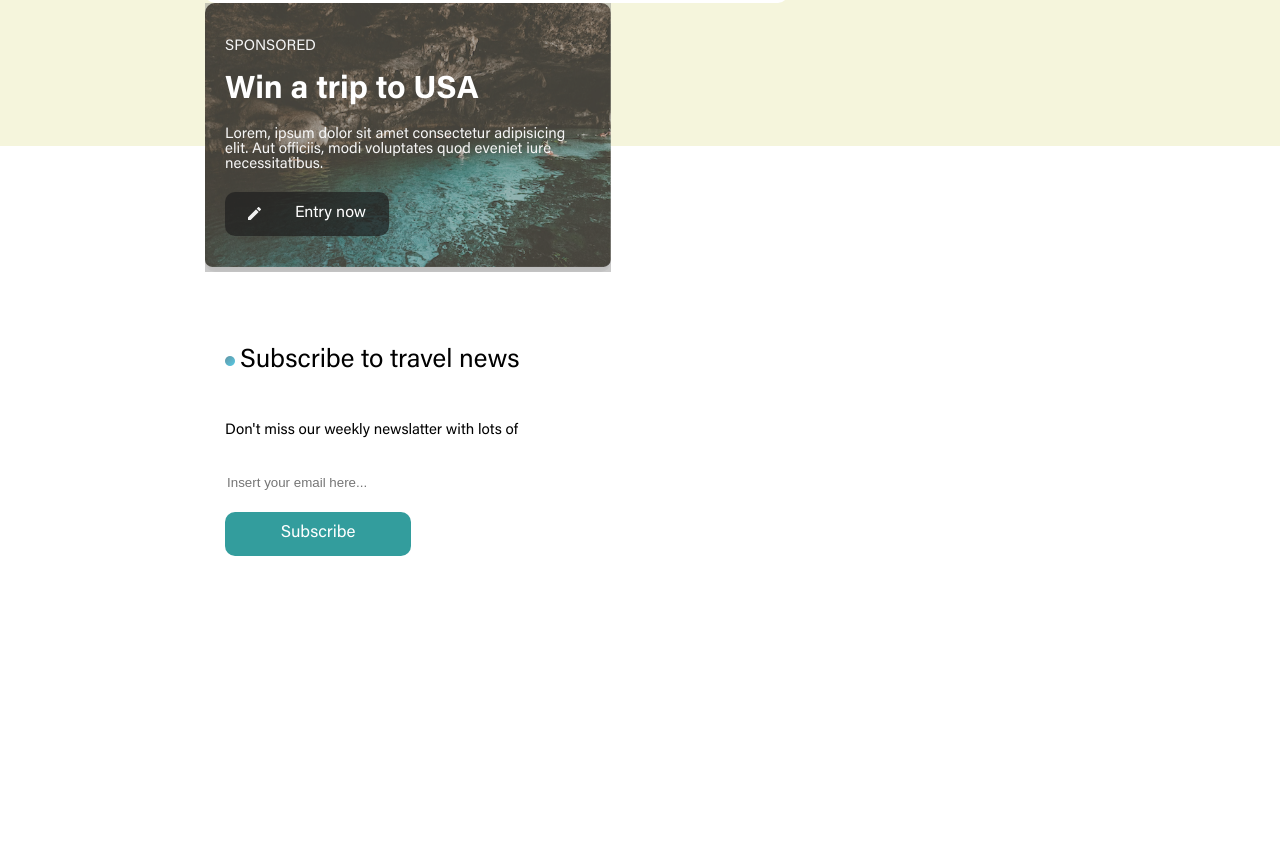
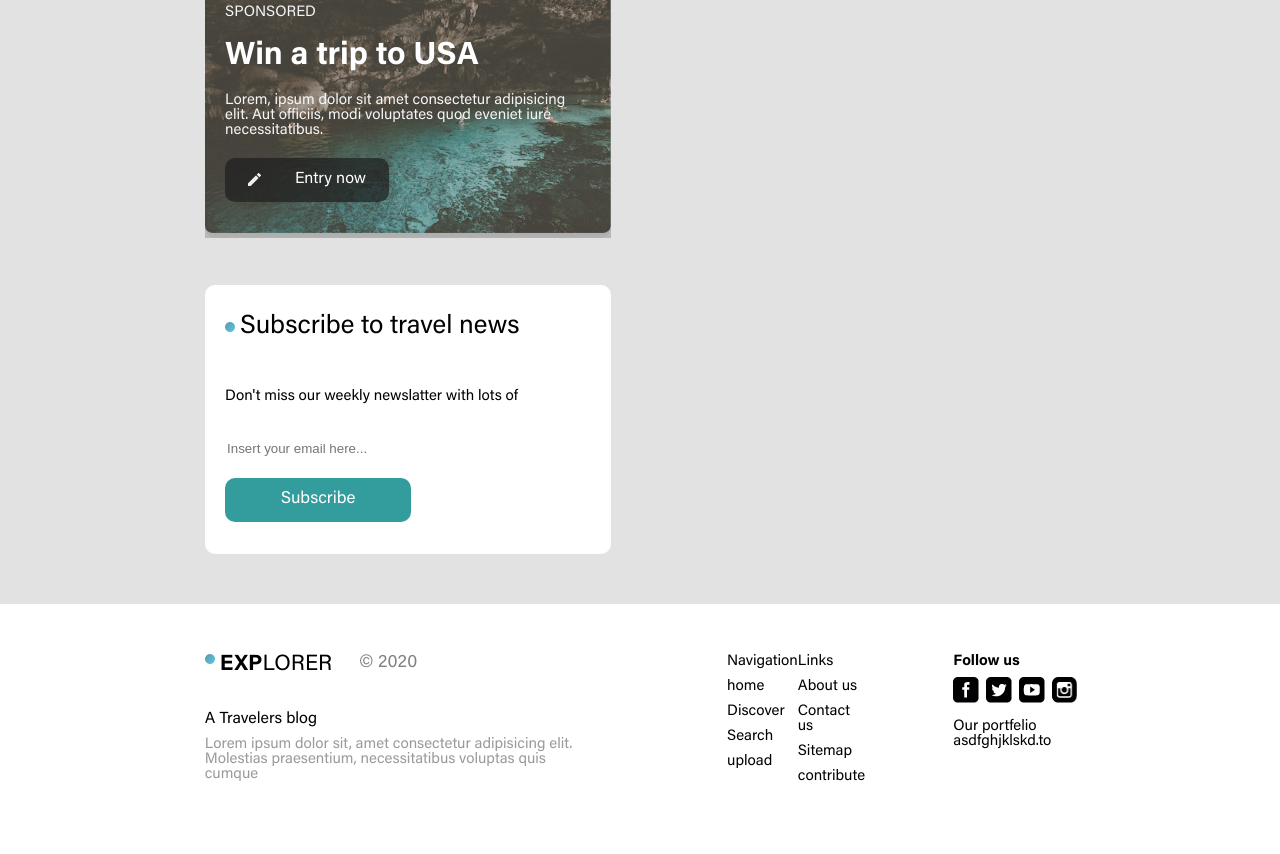
Before and after one commit to MTchkadua/final-project-html-css, a plain HTML site: page home page/index.html in a window 1280 px wide. Shown: the part 1014-1868 px from the top of the page. Before the commit the page ends 1602 px from the top, so only its background shows below. Drawn offline with Linux system fonts and the light colour scheme.

Commit message:
almost end

```diff
--- a/css/style1.css
+++ b/css/style1.css
@@ -1,8 +1,13 @@
 .conteiner {
     max-width: 1920px;
     width: 100%;
-    background-color: beige;
+    background-color: rgb(226, 226, 226);
+    display: flex;
+    flex-wrap: wrap;
 }
+
+
+
 .headerdiv {
     flex-wrap: wrap;
     justify-content: space-between;
@@ -57,7 +62,7 @@ span {
 
 .body1 {
     width: 68%;
-    height: 269.06px;
+    /* height: 269.06px; */
     margin: 30px auto;
     background-image: url(/images/image1.png);
     background-repeat: no-repeat;
@@ -143,7 +148,7 @@ h1 {
     display: flex;
     width: 68%;
     margin: 0 auto;
-    height: 728px;
+    /* height: 728px; */
     justify-content: space-between;
     flex-wrap: wrap;
 }
@@ -311,6 +316,7 @@ h4 {padding-top: 7px;
 }
 
 
+
 .box2header {
     display: flex;
     width: 90%;
@@ -352,3 +358,98 @@ input {
     border: none;
     border-radius: 10px;
 }
+ .footerconteiner {
+    max-width: 1920;
+    width: 100%;
+    background-color: white;
+    height: 250px;
+    margin: 50px 0 auto;
+ }
+
+
+.section4 {
+    width: 68%;
+    height: 250px;
+    background-color: white;
+    display: flex;
+    margin: 0 auto;
+    align-items: center;
+    justify-content: space-between;
+
+}
+.footersec1 {
+    width: 60%;
+    height: 60%;
+    display: flex;
+    flex-direction: column;
+}
+.footheader {
+    display: flex;
+}
+.p13 {
+    padding-left: 5px;
+    font-family: 'Acumin Pro-N';
+    font-size: 22px;
+}
+.p14 {
+    padding-left: 27px;
+    font-family: 'Acumin Pro-N';
+    font-size: 18px;
+    color: gray;
+}
+.p15 {
+    padding-top: 35px;
+    font-family: 'Acumin Pro-N';
+    font-size: 16px;
+}
+.p16 {
+    padding-top: 10px;
+    width: 376px;
+    font-family: 'Acumin Pro-N';
+    font-size: 15px;
+    color: rgb(154, 154, 154);
+}
+.footersec2 {
+    width: 40%;
+    height: 60%;
+    display: flex;
+    justify-content: space-between;
+}
+.footernav {
+    width: 40%;
+    height: 100%;
+    display: flex;
+    justify-content: space-between;
+}
+ul {
+    display: flex;
+    flex-direction: column;
+    row-gap: 10px;
+    font-family: 'Acumin Pro-N';
+    font-size: 15px;
+}
+.follow {
+    width: 35%;
+    height: 100%;
+    font-family: 'Acumin Pro-N';
+    font-size: 15px;
+    display: flex;
+    flex-direction: column;
+    row-gap: 8px;
+}
+.media {
+    width: 124px;
+    height: 26px;
+    display: flex;
+    justify-content: space-between;
+}
+.imgmedia {
+    width: 25.61px;
+    height: 25.61px;
+}
+.p17 {
+    font-family: 'Acumin Pro-B';
+}
+.p18 {
+    padding-top: 8px;
+}
--- a/home page/index.html
+++ b/home page/index.html
@@ -140,6 +140,63 @@
             </div>
         </div>
 
+
+        <div class="footerconteiner">
+            <div class="section4">
+                <div class="footersec1">
+                    <div class="footheader">
+                        <img class="dot2" src="../images/Ellipse 1.png" alt="">
+                        <p class="p13"><span>EXP</span>LORER</p>
+                        <p class="p14"> &#169; 2020 </p>
+                    </div>
+                    <p class="p15">A Travelers blog</p>
+                    <p class="p16">Lorem ipsum dolor sit, amet consectetur adipisicing elit. Molestias praesentium, necessitatibus voluptas quis cumque</p>
+                </div>
+
+
+
+                <div class="footersec2">
+                    <div class="footernav">
+                        <nav class="nav1">
+                            <ul>
+                                <li>Navigation</li>
+                                <li>home</li>
+                                <li>Discover</li>
+                                <li>Search</li>
+                                <li>upload</li>
+                            </ul>
+                        </nav>
+
+                        <nav>
+                            <ul>
+                                <li>Links</li>
+                                <li>About us</li>
+                                <li>Contact us</li>
+                                <li>Sitemap</li>
+                                <li>contribute</li>
+                            </ul>
+                        </nav>
+
+
+                    </div>
+                     <div class="follow">
+                            <p class="p17">Follow us</p>
+                            <div class="media">
+                                <img class="imgmedia" src="../images/facebook-logotype-button.png" alt="">
+                                <img class="imgmedia" src="../images/Group 19.png" alt="">
+                                <img class="imgmedia" src="../images/Group 22.png" alt="">
+                                <img class="imgmedia" src="../images/instagram.png" alt="">
+                            </div>
+                            <p class="p18">Our portfelio asdfghjklskd.to</p>
+
+                    </div>
+
+                </div>
+
+            </div>
+
+        </div>
+
     </div>
 
 </body>
```
Also changed, not shown: images/Group 19.png (added), images/Group 22.png (added), images/Group 32.png (added), images/facebook-logotype-button.png (added), images/instagram.png (added).
